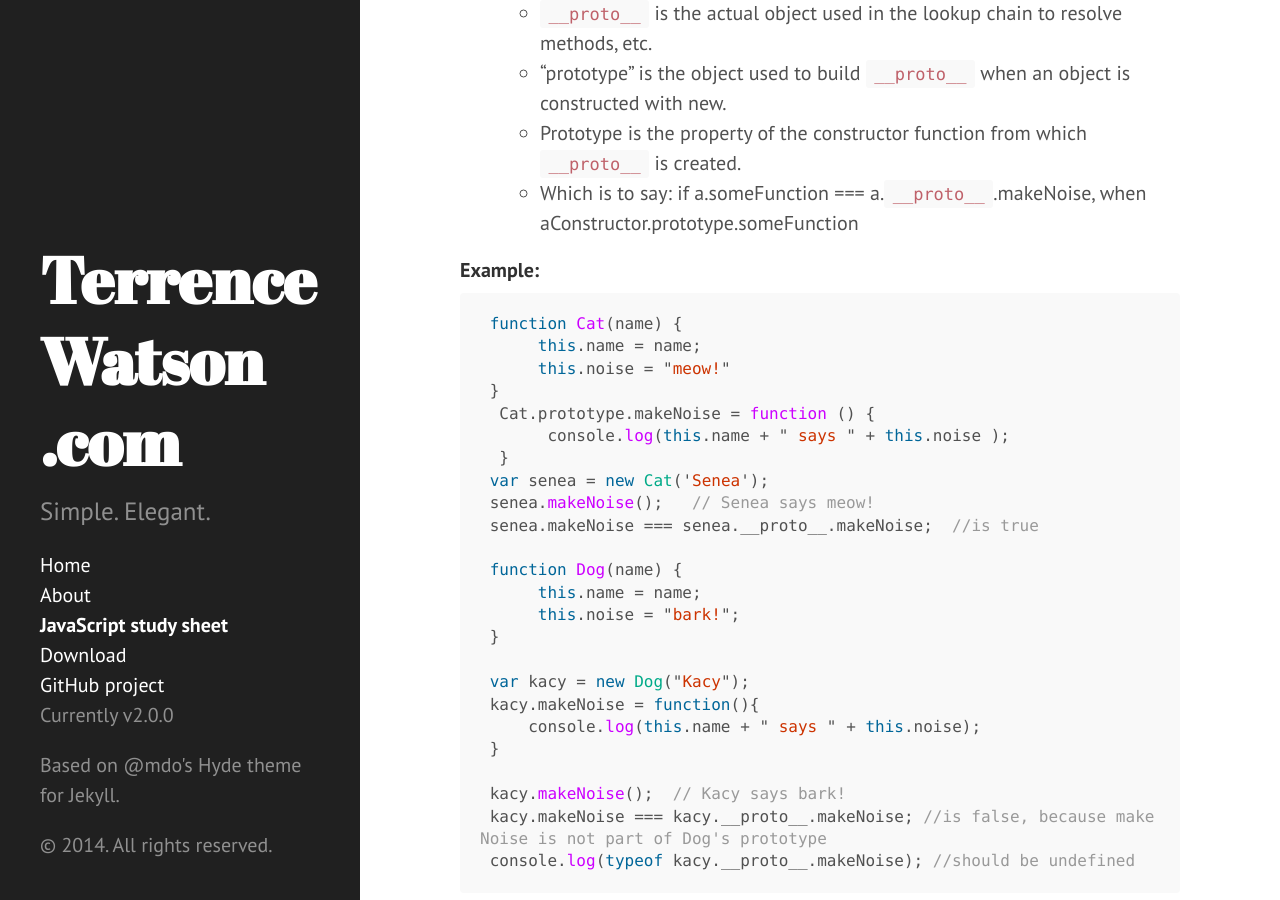
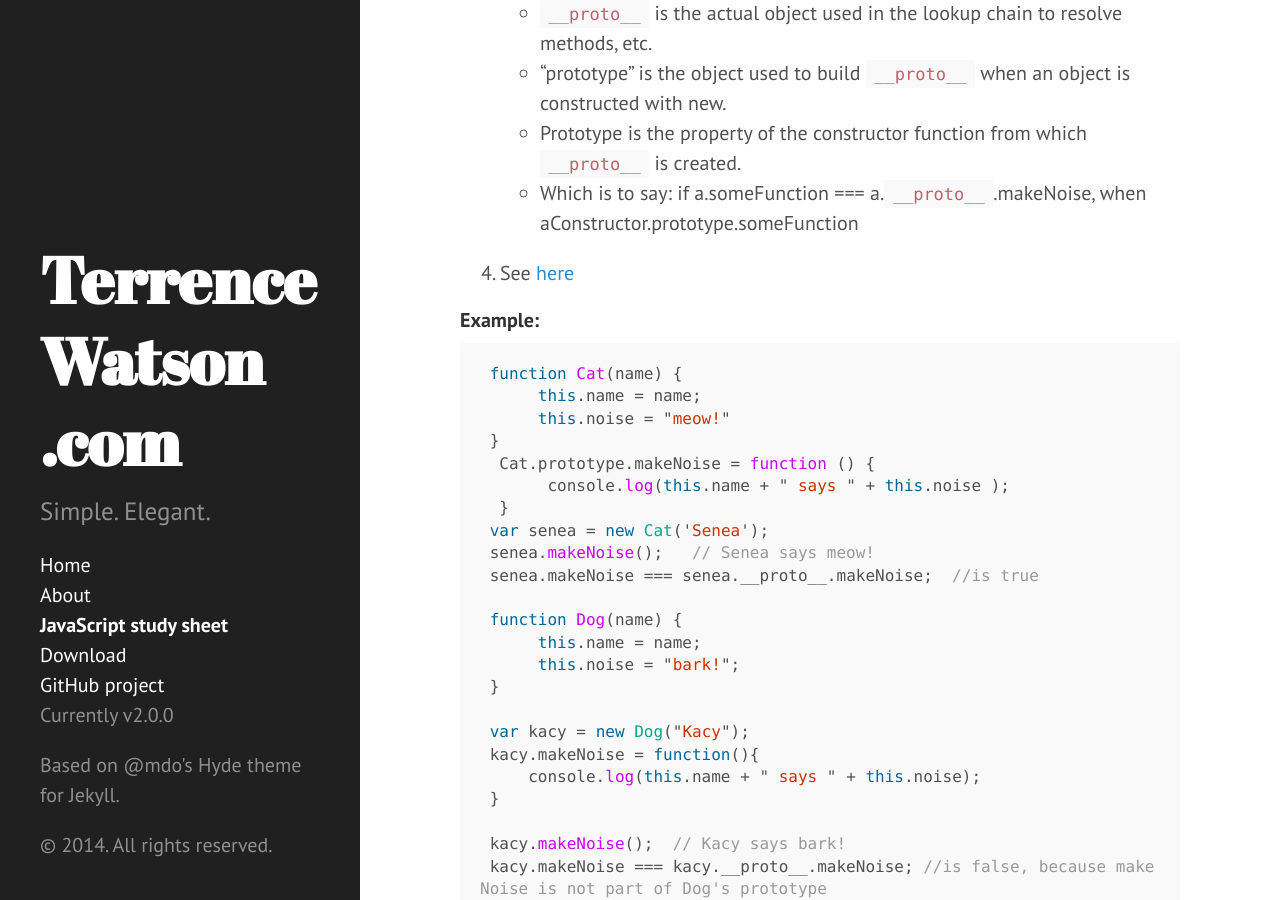
Before and after one commit to selfinterest/selfinterest.github.io, a Jekyll site: the page built from jscheatsheet.md, in a window 1280 px wide and 900 px high, scrolled down 307 px. Built offline with Jekyll 4.4.1, drawn with Linux system fonts in a browser that asks for light colours; nearby versions of some CDN libraries; Markdown is read by kramdown in place of the engine named in the settings.

Commit message:
Added link

```diff
--- a/jscheatsheet.md
+++ b/jscheatsheet.md
@@ -10,6 +10,7 @@ title: JavaScript study sheet
        * “prototype” is the object used to build `__proto__` when an object is constructed with new.
        * Prototype is the property of the constructor function from which `__proto__` is created.
        * Which is to say: if a.someFunction === a.`__proto__`.makeNoise, when aConstructor.prototype.someFunction
+4. See [here](http://stackoverflow.com/questions/9959727/proto-vs-prototype-in-javascript)
 
 ##### Example:
 
```
